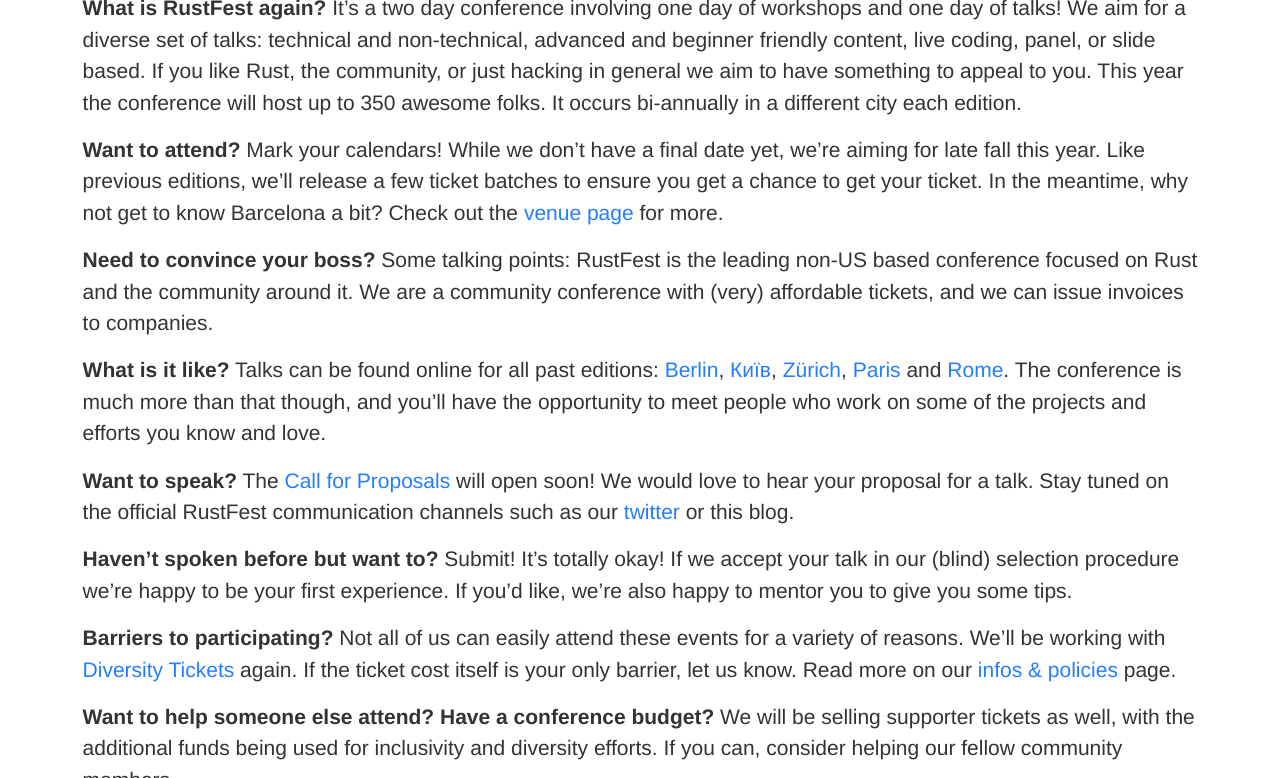
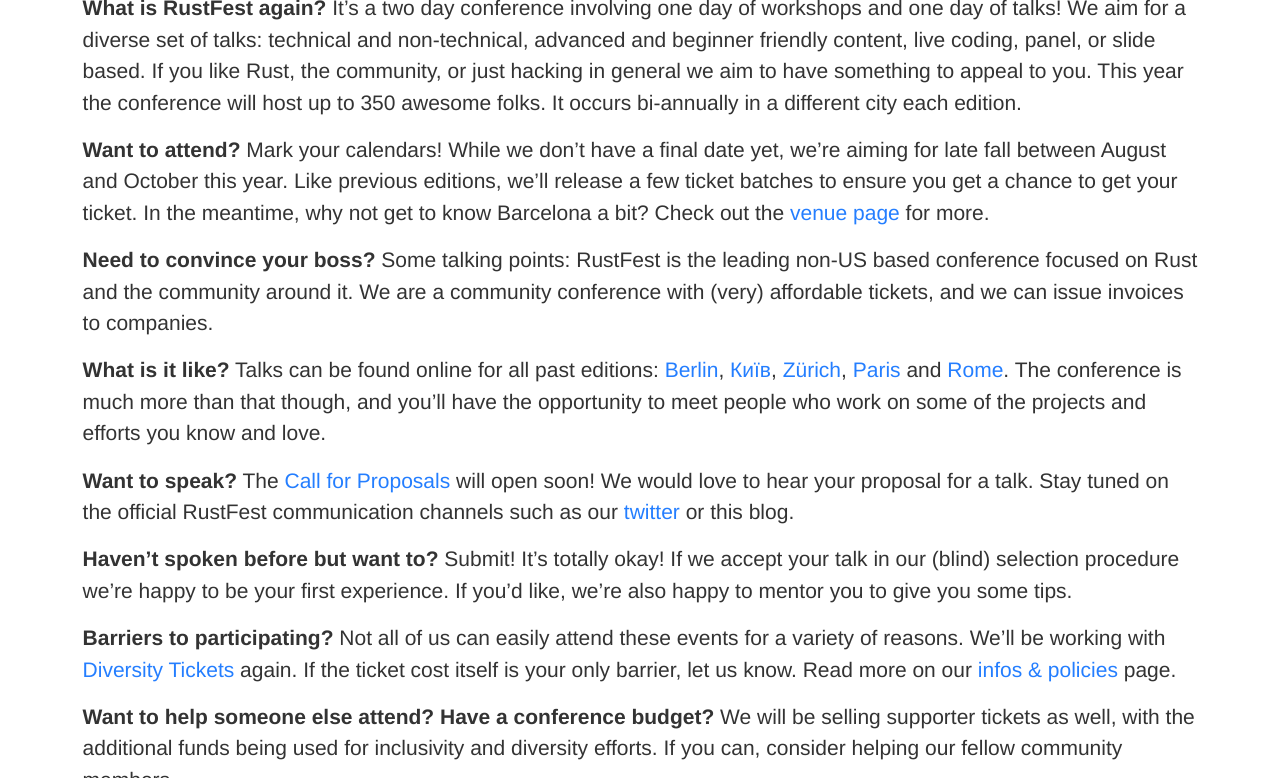
Before and after one commit to RustFestEU/blog.rustfest.eu, a Jekyll site: the page built from _posts/2019-04-23-next-stop-barcelona.md, in a window 1280 px wide and 900 px high, scrolled down 694 px, cut to the strip 122-900 px from the top of the window. Built offline with Jekyll 4.4.1, drawn with Linux system fonts in a browser that asks for light colours.

Commit message:
Add my definition of late fall to the announcement: between August and October

```diff
--- a/_posts/2019-04-23-next-stop-barcelona.md
+++ b/_posts/2019-04-23-next-stop-barcelona.md
@@ -12,7 +12,7 @@
 
 **What is RustFest again?** It's a two day conference involving one day of workshops and one day of talks! We aim for a diverse set of talks: technical and non-technical, advanced and beginner friendly content, live coding, panel, or slide based. If you like Rust, the community, or just hacking in general we aim to have something to appeal to you. This year the conference will host up to 350 awesome folks. It occurs bi-annually in a different city each edition.
 
-**Want to attend?** Mark your calendars! While we don't have a final date yet, we're aiming for late fall this year.
+**Want to attend?** Mark your calendars! While we don't have a final date yet, we're aiming for late fall between August and October this year.
 Like previous editions, we'll release a few ticket batches to ensure you get a chance to get your ticket. In the meantime, why not get to know Barcelona a bit? Check out the [venue page](https://barcelona.rustfest.eu/location/) for more.
 
 **Need to convince your boss?** Some talking points: RustFest is the leading non-US based conference focused on Rust and the community around it. We are a community conference with (very) affordable tickets, and we can issue invoices to companies.
```
